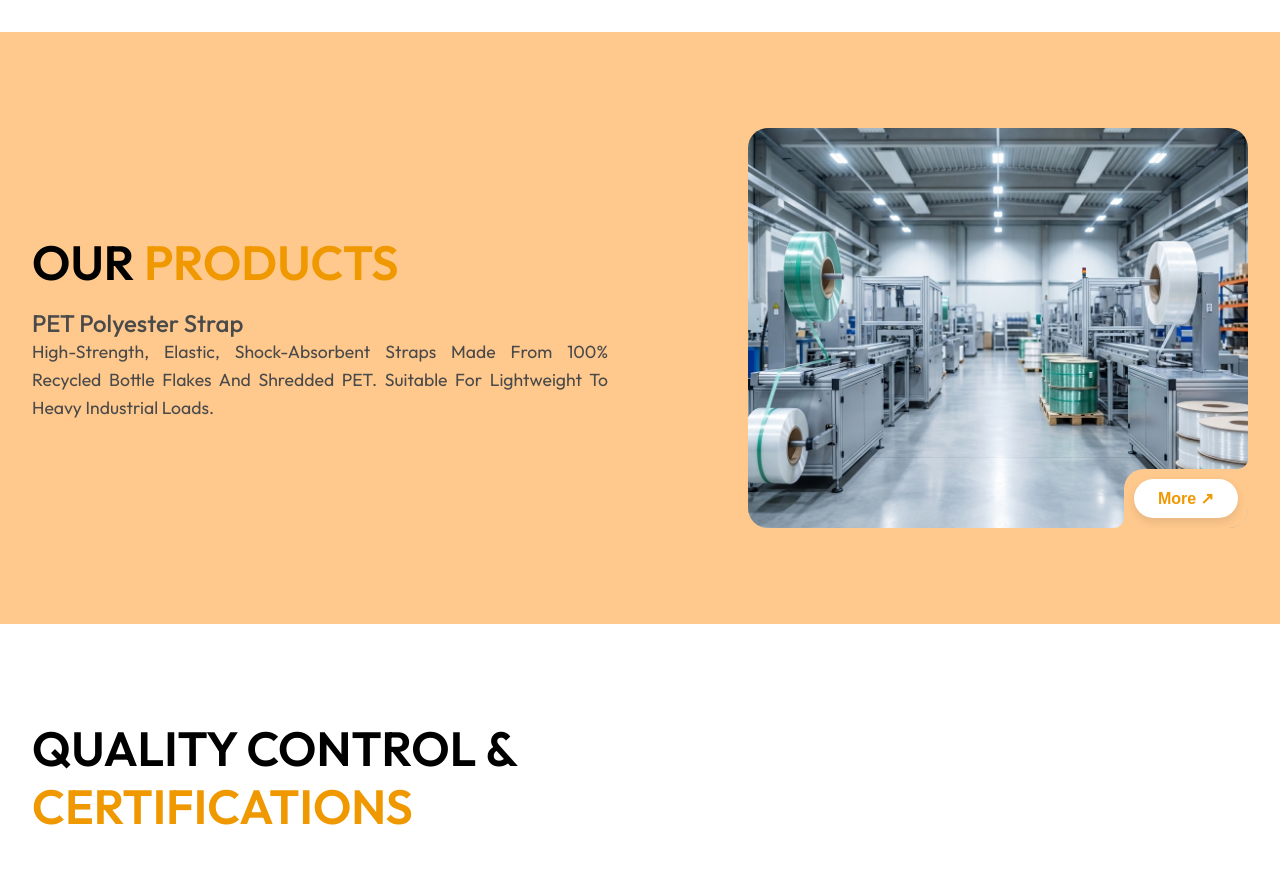
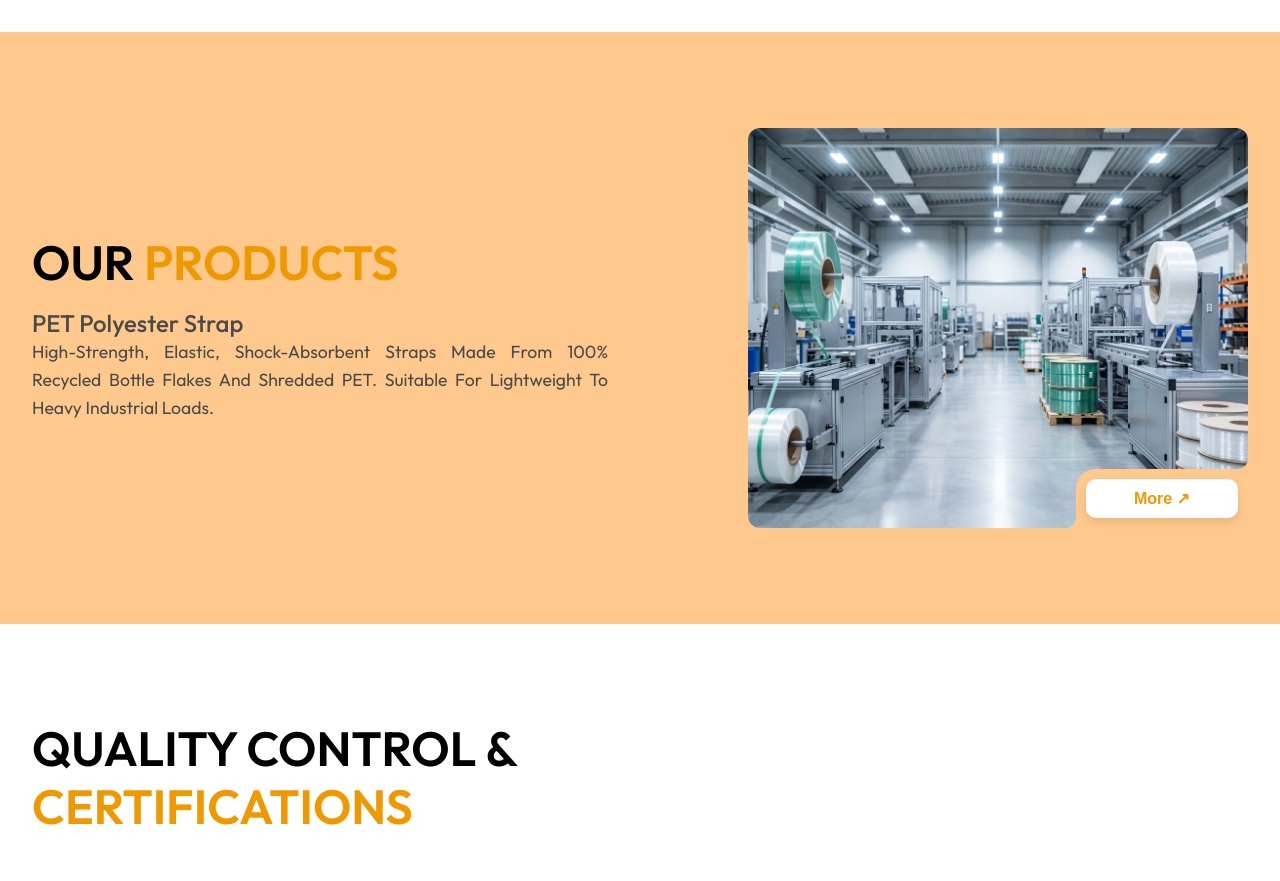
Before and after one commit to trivonotech/KARAM-PET---STRAP-INDUSTRIES, a Next.js app: page / in a window 1280 px wide. Shown: the part 1760-2641 px from the top of the page. Built offline with nearby package versions, Linux system fonts and the light colour scheme; no server answers; the database is empty.

Commit message:
style: Adjust product card border-radius and button padding and border-radius.

```diff
--- a/src/components/Products.module.css
+++ b/src/components/Products.module.css
@@ -64,7 +64,7 @@
     width: 100%;
     max-width: 500px;
     height: 400px;
-    border-radius: 20px;
+    border-radius: 12px;
     /* Featured styling: only bottom-right has "cutout" effect via the button */
     /* We'll just round all corners for now */
     overflow: hidden;
@@ -127,8 +127,8 @@
     background-color: #FFFFFF;
     color: #F09800;
     border: none;
-    padding: 10px 24px;
-    border-radius: 50px;
+    padding: 10px 48px;
+    border-radius: 10px;
     /* Standard pill shape */
 
     font-weight: 600;
```
